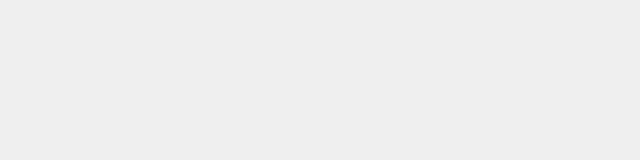
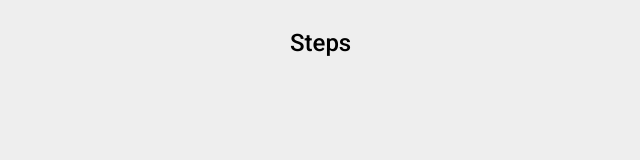
Before and after one commit to aravindsrivats/jubilant-couscous, a React (Vite) app: page /process in a window 1280 px wide. Before the commit this address had no page. Shown: the top 160 px of the page, without its empty margins (125-765 px from the left). Built offline with nearby package versions, Linux system fonts and the light colour scheme.

Commit message:
Wrapper Route to process individual steps

```diff
--- a/src/App.js
+++ b/src/App.js
@@ -4,6 +4,7 @@ import { BrowserRouter as Router, Routes, Route } from 'react-router-dom'
 import { Wrapper } from '~/src/styled/PageElements'
 
 import { Pan } from '~/src/components/Pan'
+import { ProcessStep } from './components/ProcessStep'
 import { SetupVerification } from '~/src/components/SetupVerification'
 
 const App = () => (
@@ -11,7 +12,9 @@ const App = () => (
     <Wrapper>
       <Suspense fallback={<p>loading...</p>}>
         <Routes>
-          <Route path='/pan' element={<Pan />} />
+          <Route path='/process' element={<ProcessStep />}>
+            <Route path='pan' element={<Pan />} />
+          </Route>
           <Route exact path='/' element={<SetupVerification />} />
         </Routes>
       </Suspense>
--- /dev/null
+++ b/src/components/ProcessStep/ProcessStep.js
@@ -0,0 +1,15 @@
+import React from 'react'
+import { Outlet } from 'react-router-dom'
+
+import { Heading } from './styled'
+
+const ProcessStep = () => {
+  return (
+    <>
+      <Heading>Steps</Heading>
+      <Outlet />
+    </>
+  )
+}
+
+export default ProcessStep
--- /dev/null
+++ b/src/components/ProcessStep/index.js
@@ -0,0 +1,5 @@
+import { lazy } from 'react'
+
+const ProcessStep = lazy(() => import('./ProcessStep'))
+
+export { ProcessStep }
--- /dev/null
+++ b/src/components/ProcessStep/styled.js
@@ -0,0 +1,10 @@
+import styled from '@emotion/styled'
+
+const Heading = styled.h2`
+  display: flex;
+  font-family: Roboto, sans-serif;
+  font-weight: 500;
+  margin-bottom: 20px;
+`
+
+export { Heading }
--- a/src/components/SetupVerification/SetupVerification.js
+++ b/src/components/SetupVerification/SetupVerification.js
@@ -18,7 +18,7 @@ const SetupVerification = () => {
   const navigate = useNavigate()
   const [steps] = useSteps()
 
-  const start = () => navigate('/pan')
+  const start = () => navigate('/process/pan')
 
   return (
     <>
```
